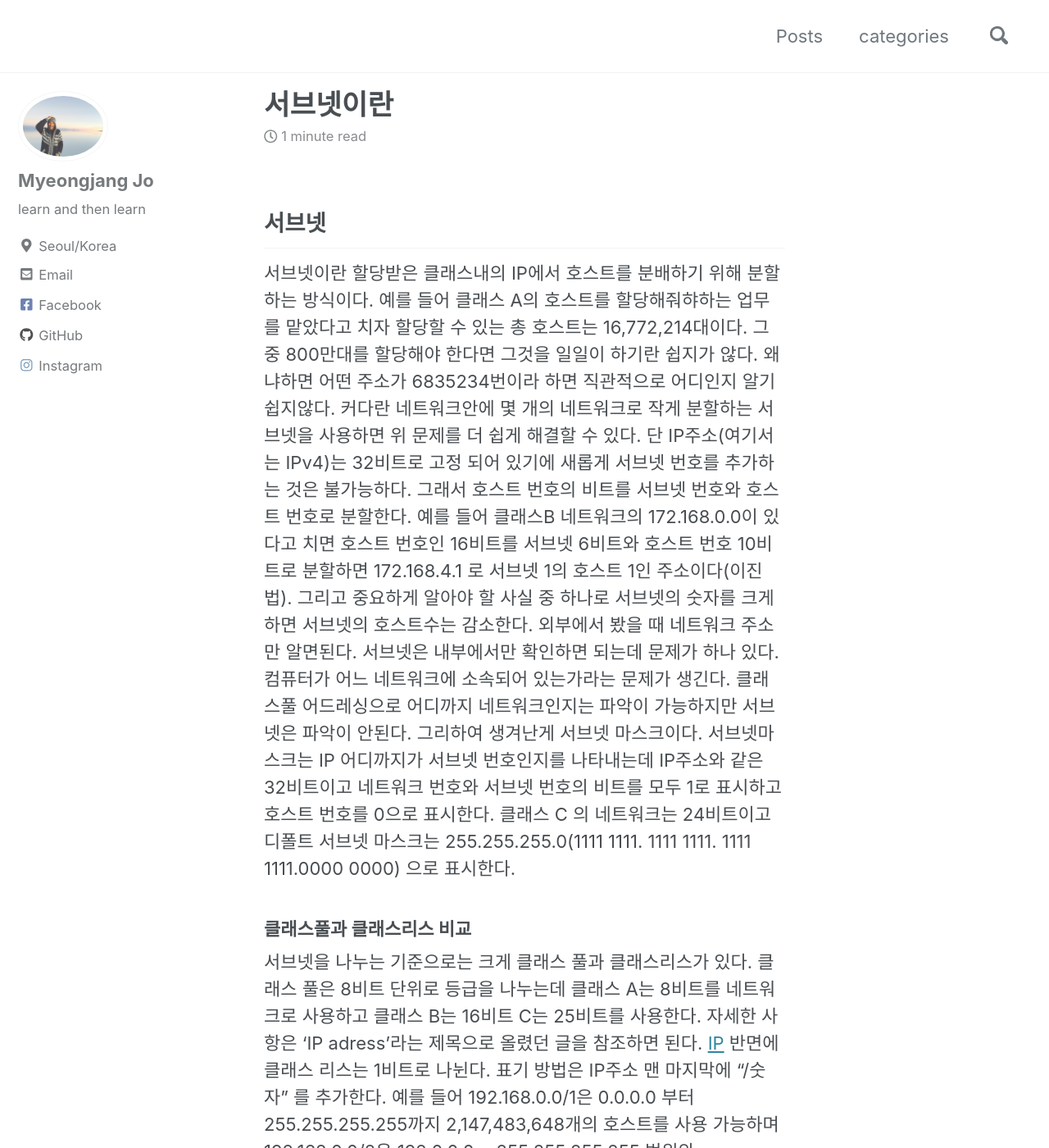
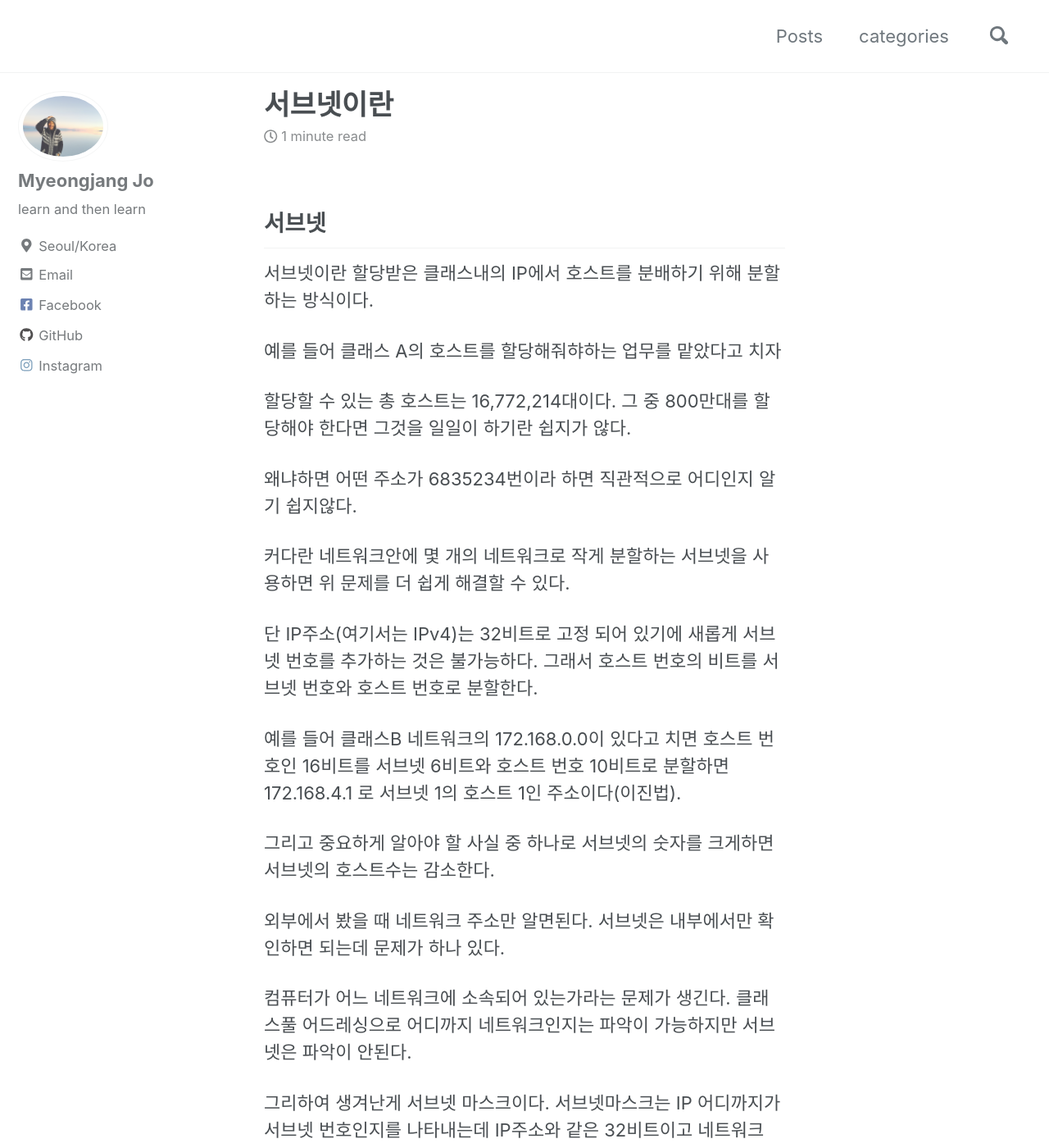
Before and after one commit to josephmjjo/josephmjjo.github.io, a Jekyll site: the page built from _posts/2019-12-22-subnet.md, in a window 1280 px wide and 1400 px high. Shown: the whole window at 82% size. Built offline with Jekyll 4.4.1, drawn with Linux system fonts in a browser that asks for light colours; cached includes are drawn as plain includes; nearby versions of some CDN libraries; some of the changed text lies outside the part shown.

Commit message:
edited subnet

```diff
--- a/_posts/2019-12-22-subnet.md
+++ b/_posts/2019-12-22-subnet.md
@@ -2,37 +2,71 @@
 title:  "서브넷이란"
 search: true
 categories:
-  - Network
+ - Network
 ---
 
+
+
 ## 서브넷
+
 서브넷이란 할당받은 클래스내의 IP에서 호스트를 분배하기 위해 분할하는 방식이다.
+
 예를 들어 클래스 A의 호스트를 할당해줘햐하는 업무를 맡았다고 치자
-할당할 수 있는 총 호스트는 16,772,214대이다. 그 중 800만대를 할당해야 한다면
-그것을 일일이 하기란 쉽지가 않다. 왜냐하면 어떤 주소가 6835234번이라 하면 직관적으로 어디인지 알기 쉽지않다.
+
+할당할 수 있는 총 호스트는 16,772,214대이다. 그 중 800만대를 할당해야 한다면 그것을 일일이 하기란 쉽지가 않다.
+
+왜냐하면 어떤 주소가 6835234번이라 하면 직관적으로 어디인지 알기 쉽지않다.
+
+
+
 커다란 네트워크안에 몇 개의 네트워크로 작게 분할하는 서브넷을 사용하면 위 문제를 더 쉽게 해결할 수 있다.
+
 단 IP주소(여기서는 IPv4)는 32비트로 고정 되어 있기에 새롭게 서브넷 번호를 추가하는 것은 불가능하다. 그래서 호스트 번호의 비트를 서브넷 번호와 호스트 번호로 분할한다.
+
 예를 들어 클래스B 네트워크의 172.168.0.0이 있다고 치면 호스트 번호인 16비트를 서브넷 6비트와 호스트 번호 10비트로 분할하면 172.168.4.1 로 서브넷 1의 호스트 1인 주소이다(이진법).
+
 그리고 중요하게 알아야 할 사실 중 하나로 서브넷의 숫자를 크게하면 서브넷의 호스트수는 감소한다.
+
 외부에서 봤을 때 네트워크 주소만 알면된다. 서브넷은 내부에서만 확인하면 되는데 문제가 하나 있다.
+
 컴퓨터가 어느 네트워크에 소속되어 있는가라는 문제가 생긴다. 클래스풀 어드레싱으로 어디까지 네트워크인지는 파악이 가능하지만 서브넷은 파악이 안된다.
+
 그리하여 생겨난게 서브넷 마스크이다. 서브넷마스크는 IP 어디까지가 서브넷 번호인지를 나타내는데 IP주소와 같은 32비트이고 네트워크 번호와 서브넷 번호의 비트를 모두 1로 표시하고 호스트 번호를 0으로 표시한다.
+
 클래스 C 의 네트워크는 24비트이고 디폴트 서브넷 마스크는 255.255.255.0(1111 1111. 1111 1111. 1111 1111.0000 0000) 으로 표시한다.
 
+
+
 ### 클래스풀과 클래스리스 비교
+
 서브넷을 나누는 기준으로는 크게 클래스 풀과 클래스리스가 있다.
-클래스 풀은 8비트 단위로 등급을 나누는데 클래스 A는 8비트를 네트워크로 사용하고 클래스 B는 16비트
-C는 25비트를 사용한다. 자세한 사항은 'IP adress'라는 제목으로 올렸던 글을 참조하면 된다. [IP] [1]
-반면에 클래스 리스는 1비트로 나뉜다. 표기 방법은 IP주소 맨 마지막에 "/숫자" 를 추가한다.
-예를 들어
+
+클래스 풀은 8비트 단위로 등급을 나누는데 클래스 A는 8비트를 네트워크로 사용하고 클래스 B는 16비트 C는 25비트를 사용한다. 자세한 사항은 'IP adress'라는 제목으로 올렸던 글을 참조하면 된다. [IP] [1].
+
+반면에 클래스 리스는 1비트로 나뉜다. 표기 방법은 IP주소 맨 마지막에. "/숫자" 를 추가한다.
+
+예를 들어.
+
 192.168.0.0/1은 0.0.0.0 부터 255.255.255.255까지 2,147,483,648개의 호스트를 사용 가능하며
+
 192.168.0.0/2은 192.0.0.0 ~ 255.255.255.255 범위와 1,073,741,824 개의 호스트가 사용 가능하다.
+
 192.168.0.0/3은 192.0.0.0 ~ 223.255.255.255 범위와 536,870,912 개의 호스트가 사용 가능하다.
+
+
 
 /a 에서 a비트를 고정하되 호스트를 모두 0에서 모두 1까지의 경우의 수가 곧 호스트 수이다.
 
+
+
 클라우드(AWS)에서 서브넷내에서 네트워크 그룹과 호스트를 나눌때 네트워크 경우의 수를 신중하게 정해야 한다.
-예를 들어 192.168.0.0./16에서 서브넷 네트워크의 경우의 수를 2로 할 경우 /17로 경우의 수가 4일경우 18, 8일 경우 19등으로 경우의수가 2^x와 일치할겨우 x수 만큼 '/서브넷'에 더하기를 하면된다. 그리고 '/서브넷' 비트 이전의 수를 변경해서 서브넷을 추가하면 된다.
+
+예를 들어 192.168.0.0./16에서 서브넷 네트워크의 경우의 수를 2로 할 경우 /17로 경우의 수가 4일경우 18, 8일 경우 19등으로 경우의수가 2^x와 일치할겨우 x수 만큼 '/서브넷'에 더하기를 하면된다.
+
+그리고 '/서브넷' 비트 이전의 수를 변경해서 서브넷을 추가하면 된다.
+
+
+
 
 
 [1]: https://myeongjang.github.io/network/IP
```
Also changed, not shown: _posts/2019-08-04-priorityqueue.md (+2 -0 lines).
